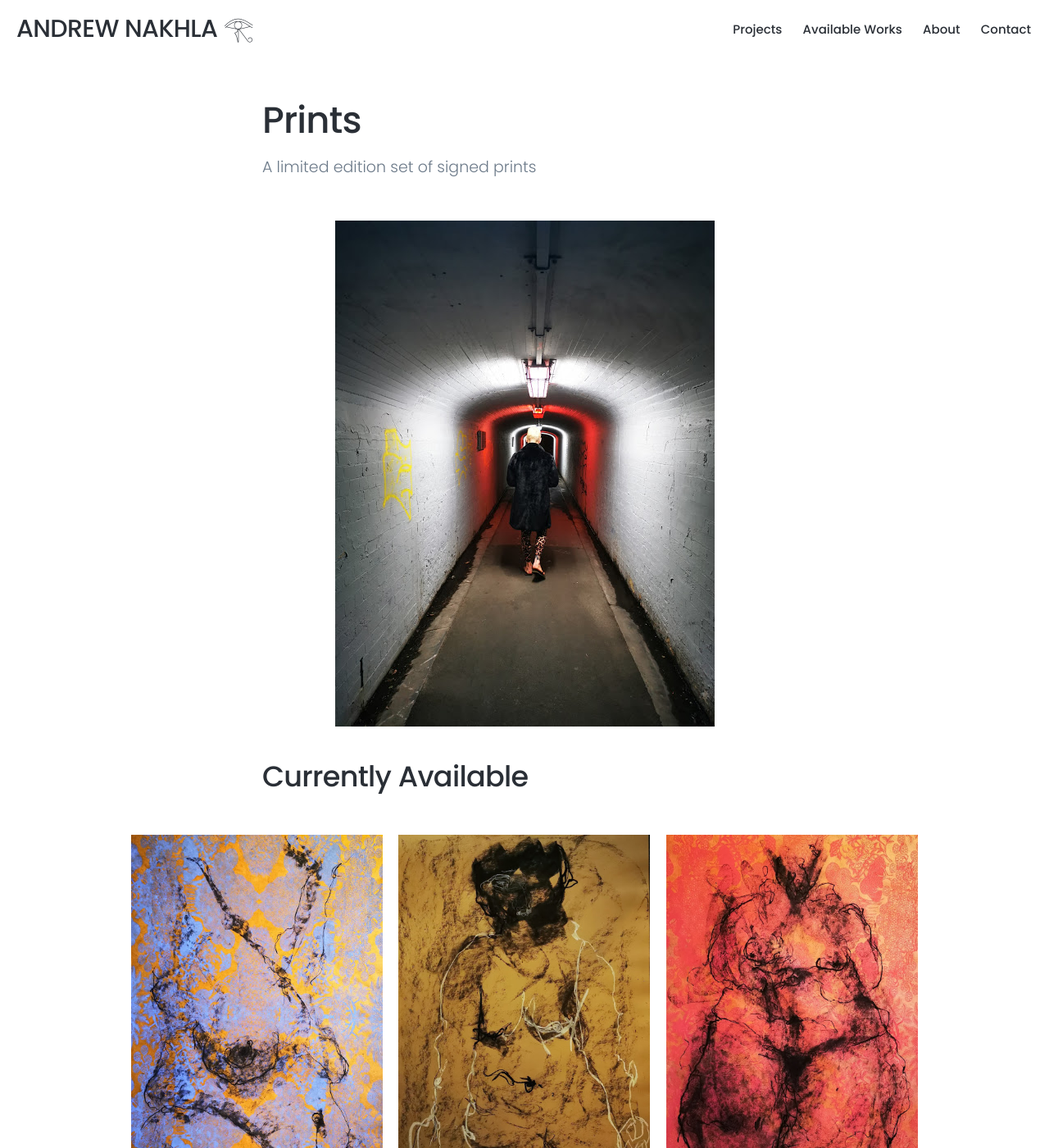
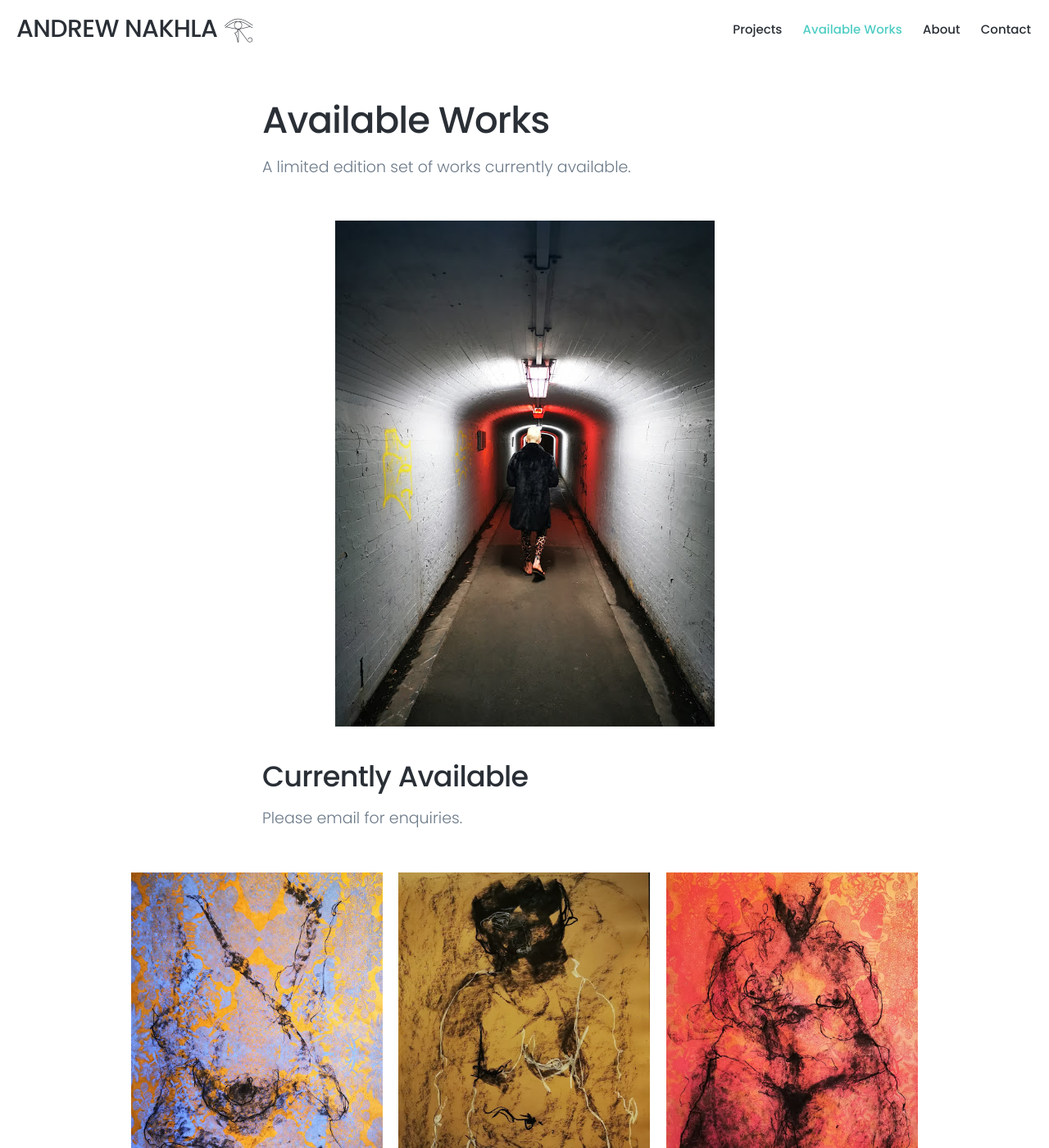
Before and after one commit to poptartfiend/poptartfiend.github.io, a Jekyll site: the page built from _pages/availableworks.md, in a window 1280 px wide and 1400 px high. Shown: the whole window at 82% size. Built offline with Jekyll 4.4.1, drawn with Linux system fonts in a browser that asks for light colours; nearby versions of some CDN libraries.

Commit message:
Update and rename prints.md to availableworks.md

```diff
--- a/_pages/prints.md
+++ b/_pages/availableworks.md
@@ -1,6 +1,6 @@
 ---
-title: Prints
-subtitle: A limited edition set of signed prints
+title: Available Works
+subtitle: A limited edition set of works currently available.
 description: Andrew Nakhla - Prints available for purchase
 featured_image: /images/0002.JPG
 ---
@@ -8,6 +8,8 @@ featured_image: /images/0002.JPG
 ![](/images/0002.JPG)
 
 ## Currently Available
+
+Please email for enquiries.
 
 <div class="gallery" data-columns="3">
 	<img src="/images/x1.jpg">
```
